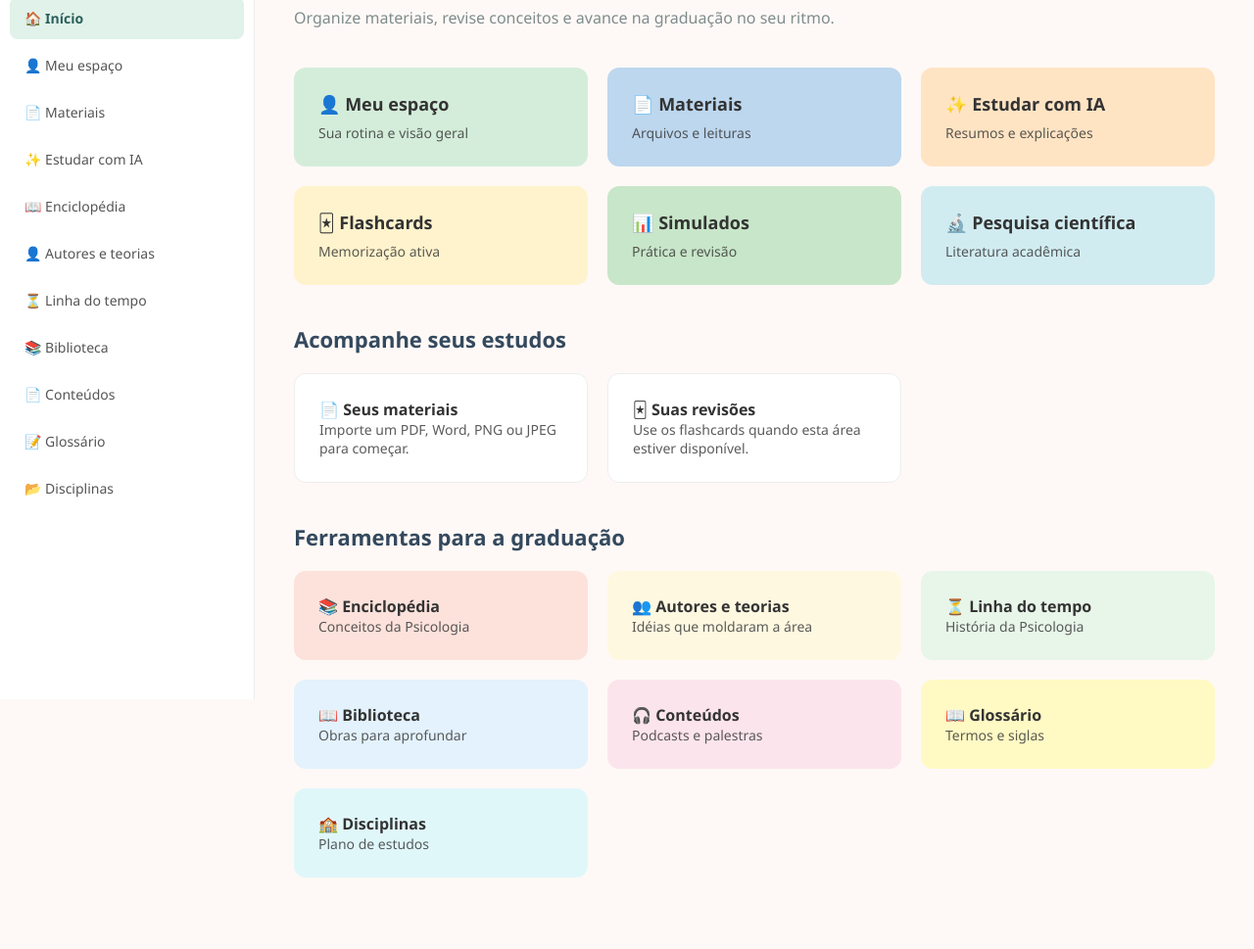
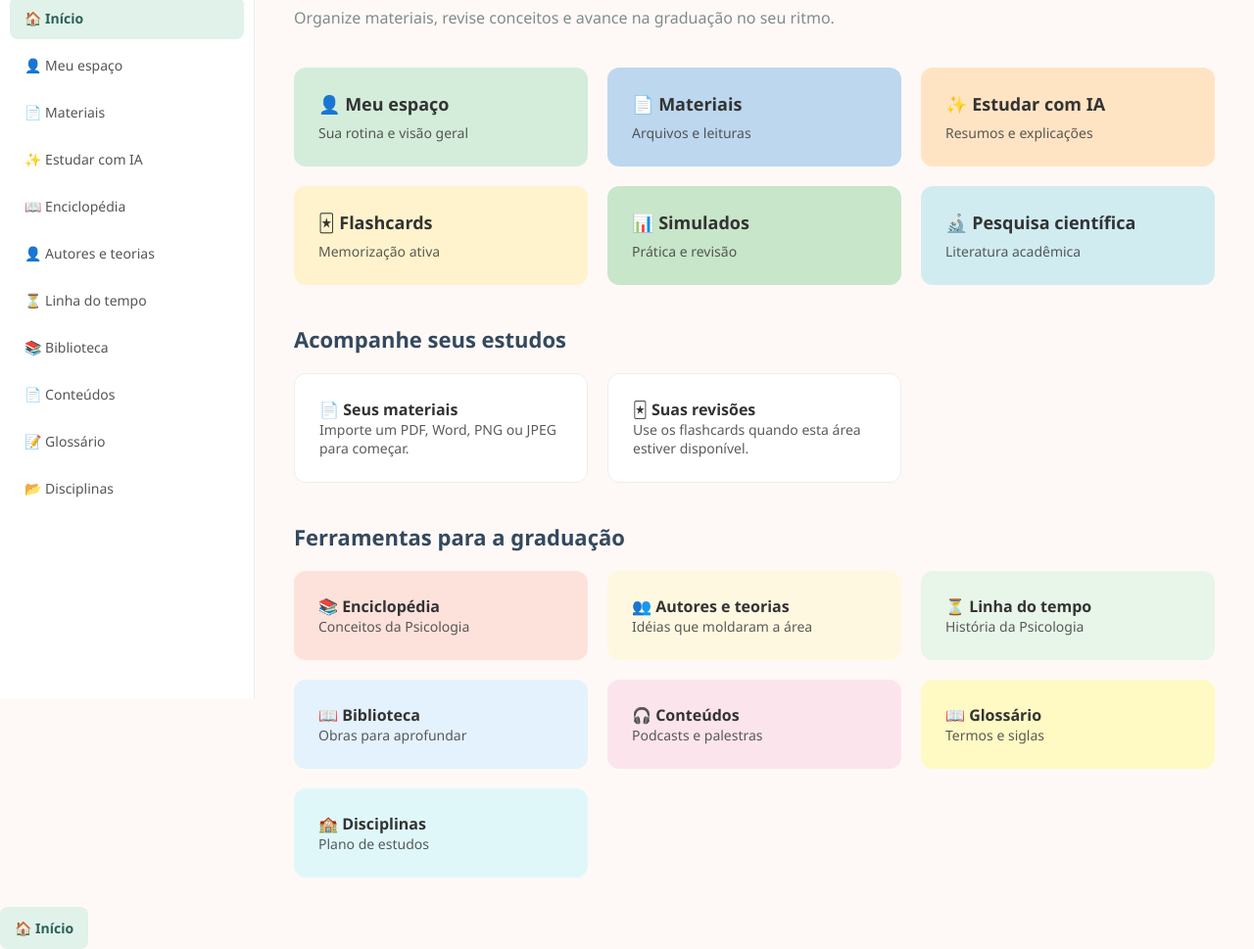
Before and after one commit to miaazevedo011-byte/Psycheestuda-ai, a plain HTML site: page index.html in a window 1280 px wide. Shown: the part 86-1055 px from the top of the page at 98% size. Before the commit the page ends 1022 px from the top, so only its background shows below. Drawn offline with nearby package versions, Linux system fonts and the light colour scheme; a script that the page names is missing.

Commit message:
index.html

```diff
--- a/index.html
+++ b/index.html
@@ -269,3 +269,4 @@
     <script src="script.js"></script>
 </body>
 </html>
+<a href="#" class="menu-item active" onclick="voltarInicio(); return false;">🏠 Início</a>
```
